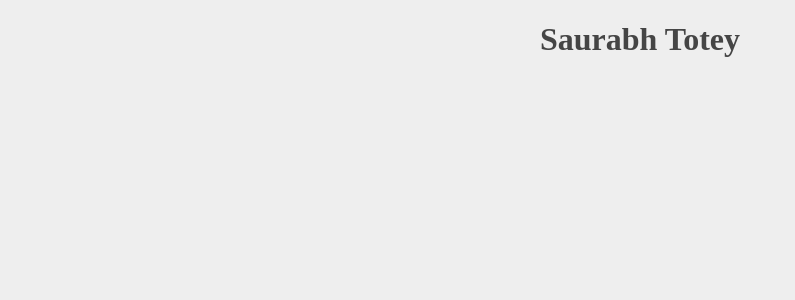
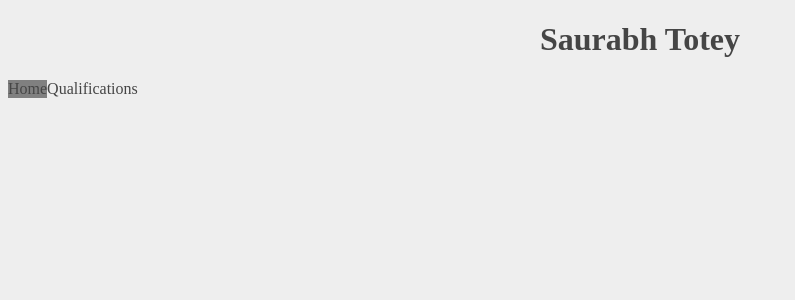
Before and after one commit to SaurabhTotey/Portfolio-Website, a Gatsby app: page / in a window 1280 px wide. Shown: the top 300 px of the page, without its empty margins (0-795 px from the left). Built offline with nearby package versions, Linux system fonts and the light colour scheme.

Commit message:
Started making Navbar component

```diff
--- /dev/null
+++ b/src/components/Navbar.js
@@ -0,0 +1,57 @@
+import React, {Component} from "react";
+
+/**
+ * CSS styling for the ul list component
+ */
+const listStyle = {
+	listStyleType: "none",
+	margin: 0,
+	padding: 0,
+	overflow: "hidden",
+	position: "sticky",
+	top: 0
+};
+
+/**
+ * CSS styling for all li components
+ */
+const itemStyle = {
+	float: "left",
+	display: "block",
+	textAlign: "center"
+};
+
+/**
+ * CSS styling for the li component that represents the current page
+ */
+const currentItemStyle = {
+	...itemStyle,
+	...{
+		backgroundColor: "gray"
+	}
+};
+
+/**
+ * React component that represents a single item on the navbar
+ */
+function NavbarItem(props) {
+	return (<li style={props.isActive? currentItemStyle : itemStyle}>{props.currentItem}</li>);
+}
+
+/**
+ * A bar that is used for navigation
+ * Props must include a list of objects with page names and destinations and the current page
+ */
+class Navbar extends Component {
+
+	render() {
+		return (
+			<ul style={listStyle}>{
+				this.props.pages.map(pageName => <NavbarItem isActive={this.props.currentPage === pageName} currentItem={pageName} />)
+			}</ul>
+		)
+	}
+
+}
+
+export default Navbar;
--- a/src/pages/index.js
+++ b/src/pages/index.js
@@ -1,10 +1,12 @@
 import React from "react";
+import Header from "../components/Header";
 import Meta from "../components/Meta";
-import Header from "../components/Header";
+import Navbar from "../components/Navbar";
 
 export default () => (
 	<div>
 		<Meta />
 		<Header />
+		<Navbar pages={["Home", "Qualifications"]} currentPage={"Home"}/>
 	</div>
 )
```
